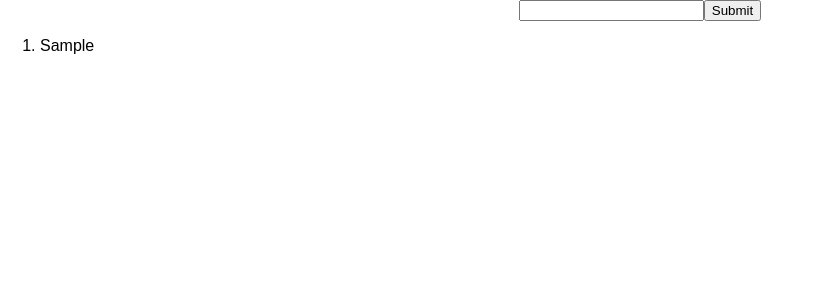
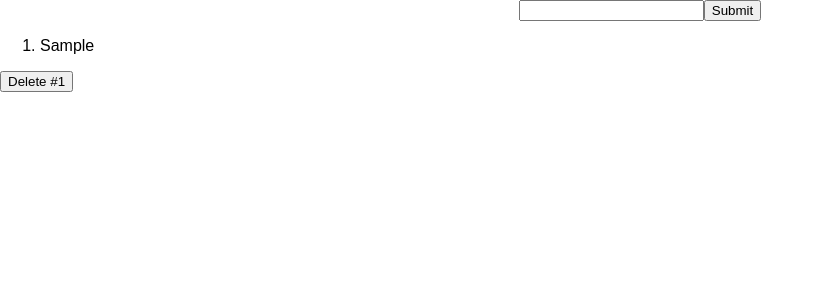
Before and after one commit to raegertay/note-taking-app, a React (Create React App) app: page / in a window 1280 px wide. Both pictures are taken after typing "Sample" into the empty fields and a click on the button "Submit". Shown: the top 300 px of the page, without its empty margins (0-824 px from the left). Built offline with nearby package versions, Linux system fonts and the light colour scheme.

Commit message:
Added delete function

```diff
--- a/src/App.js
+++ b/src/App.js
@@ -7,7 +7,8 @@ class App extends Component {
     super(props);
     this.state = {
       term: '',
-      items: [],
+      items: new Map(),
+      item_id: 1,
     }
     // this.onChange = this.onChange.bind(this);
   }
@@ -18,13 +19,25 @@ class App extends Component {
 
   onSubmit = (event) => {
     event.preventDefault();
+    const new_items = new Map(this.state.items);
+    new_items.set(this.state.item_id, this.state.term);
     this.setState({
       term: '',
-      items: [...this.state.items, this.state.term],
+      items: new_items,
+      item_id: (this.state.item_id + 1),
     });
   }
 
+  onClick = (event) => {
+    const item_id = parseInt(event.target.id);
+    const new_items = new Map(this.state.items);
+    new_items.delete(item_id);
+    this.setState({items: new_items});
+  }
+
   render() {
+    let li_arr = [];
+    this.state.items.forEach((term, item_id) => li_arr.push([item_id, term]));
     return (
       <div>
         <form className='App' onSubmit={this.onSubmit}>
@@ -32,6 +45,9 @@ class App extends Component {
           <button>Submit</button>
         </form>
         <List items={this.state.items} />
+        {
+          li_arr.map((pair, idx) => <button key={pair[0]} id={pair[0]} onClick={this.onClick}>Delete #{idx+1}</button>)
+        }
       </div>
     );
   }
--- a/src/List.js
+++ b/src/List.js
@@ -1,11 +1,25 @@
 import React, { Component } from 'react';
 
-const List = (props) => (
-  <ol>
-    {
-      props.items.map(item => <li>{item}</li>)
-    }
-  </ol>
-)
+// const List = (props) => (
+//   <ol>
+//   {
+//     props.items.forEach((item, item_id) => <li key={item_id}>{item}</li>)
+//   }
+//   </ol>
+// )
+
+class List extends Component {
+  render() {
+    let li_arr = [];
+    this.props.items.forEach((term, item_id) => li_arr.push([item_id, term]));
+    return (
+      <ol>
+      {
+        li_arr.map((pair) => <li key={pair[0]}>{pair[1]}</li>)
+      }
+      </ol>
+    )
+  }
+}
 
 export default List;
```
